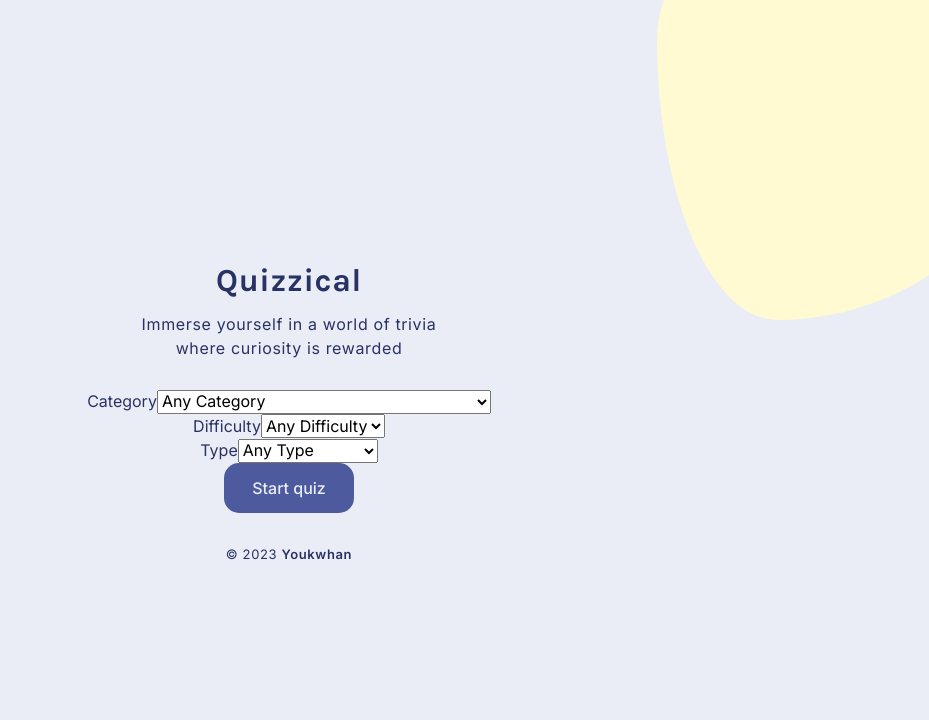
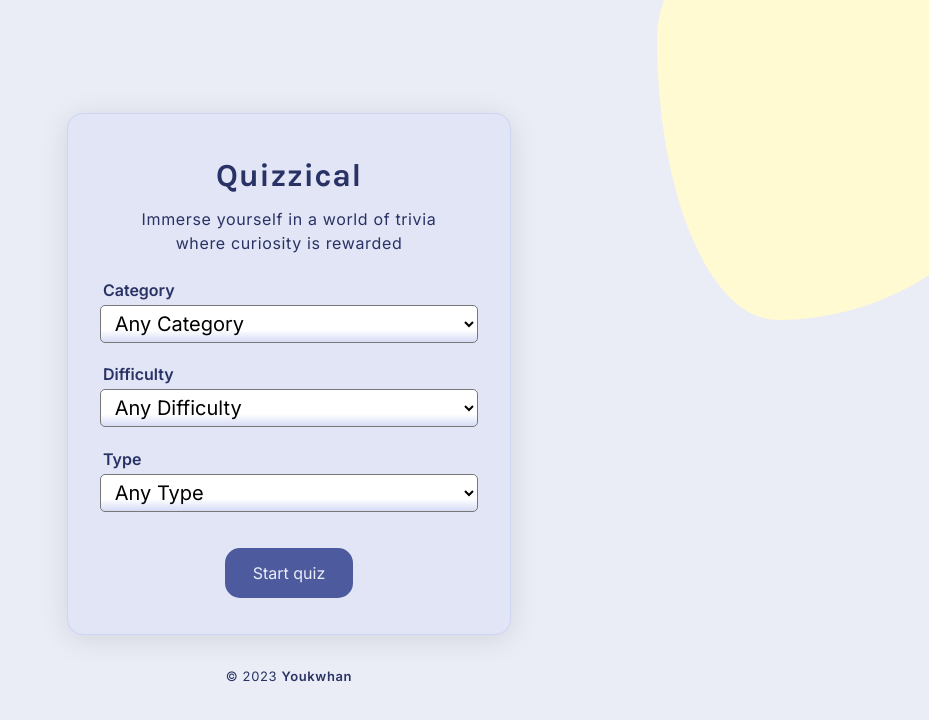
Before and after one commit to Youkwhan/quizzical, a React (Vite) app: page / in a window 1280 px wide. Shown: the top 720 px of the page, without its empty margins (351-1280 px from the left). Built offline with nearby package versions, Linux system fonts and the light colour scheme.

Commit message:
Quizmenu, user inpput css

```diff
--- a/src/App.css
+++ b/src/App.css
@@ -36,8 +36,10 @@
 
 /* footer */
 .footer {
+	position: relative;
 	text-align: center;
 	padding-top: 2em;
+	z-index: 1;
 }
 
 .footer p{
--- a/src/App.jsx
+++ b/src/App.jsx
@@ -14,6 +14,7 @@ function App() {
 	})
 	const [apiError, setApiError] = useState({ show: false, message: "" })
 
+	console.log(formData)
 	function handleFormConfig(e) {
 		const { name, value } = e.target
 		setFormData((prevFormData) => ({
--- a/src/components/Quiz.css
+++ b/src/components/Quiz.css
@@ -3,6 +3,10 @@
 	display: flex;
 	flex-direction: column;
 	gap: 2em;
+}
+
+.quiz > h2 {
+	cursor: pointer;
 }
 
 .questionnaire{
@@ -29,6 +33,7 @@
 	font-weight: var(--fw-700);
 	font-size: var(--fs-score);
 	margin: 0 auto;
+	text-decoration: solid underline var(--clr-secondary) 3px;
 }
 
 .check-answers-btn {
--- a/src/components/Quiz.jsx
+++ b/src/components/Quiz.jsx
@@ -16,8 +16,6 @@ function Quiz({ setGame, formData, handleApiError }) {
 	useEffect(() => {
 		fetchTrivia()
 	}, [])
-
-	console.log(triviaData[0])
 
 	// fetch objects
 	async function fetchTrivia() {
@@ -41,7 +39,7 @@ function Quiz({ setGame, formData, handleApiError }) {
 					"An error occurred while trying to get trivia questions. Please try again later."
 				)
 			}
-
+			console.log(data)
 			// randomize our answer choices
 			const triviaArr = data.results.map((item) => ({
 				...item,
@@ -109,7 +107,7 @@ function Quiz({ setGame, formData, handleApiError }) {
 	return (
 		<div className="quiz">
 			{score != null && <Confetti width={width} height={height} />}
-			<h2>Quizzical</h2>
+			<h2 onClick={() => setGame(false)}>Quizzical</h2>
 			<section className="questionnaire">{renderTriviaElements()}</section>
 			<section className="results">
 				{score != null && (
--- a/src/components/QuizMenu.css
+++ b/src/components/QuizMenu.css
@@ -1,5 +1,20 @@
+:root {
+	--select-border: #777;
+	--select-focus: blue;
+	--select-arrow: var(--select-border);
+}
+
 .start-quiz {
 	text-align: center;
+	padding: 1em 2em;
+	/* glassmorphism */
+	/* From https://css.glass */
+	background: rgba(194, 202, 244, 0.23);
+	border-radius: 16px;
+	box-shadow: 0 4px 30px rgba(0, 0, 0, 0.1);
+	backdrop-filter: blur(5px);
+	-webkit-backdrop-filter: blur(5px);
+	border: 1px solid rgba(194, 202, 244, 0.6);
 }
 
 .start-quiz > h1 {
@@ -11,13 +26,56 @@
 .start-quiz__description {
 	font-weight: var(--fw-400);
 	font-size: var(--fs-regular);
-	margin-bottom: 29px;
+	margin-bottom: 20px;
+}
+
+.api-error {
+
+}
+
+.form-config {
+	/* border: 1px solid red; */
+	display: flex;
+	flex-direction: column;
+	gap: 1rem;
+}
+
+.form-field {
+	font-weight: var(--fw-500);
+	font-size: var(--fs-regular);
+}
+
+.form-field > label {
+	display: block;
+	text-align: start;
+	padding: 0.2em;
+	font-weight: var(--fw-700);
+}
+
+.form-field > select {
+	/* appearance: none; */
+	cursor: pointer;
+	outline: none;
+
+	width: 100%;
+	min-width: 15ch;
+	max-width: 30ch;
+
+	padding: 0.25em 0.5em;
+	margin: 0;
+
+	font-size: 1.25rem;
+	line-height: 1.1;
+
+	background-color: #fff;
+	background-image: linear-gradient(to top, #d6dbf5, #fff 33%);
+	border: 1px solid var(--select-border);
+	border-radius: 0.25em;
+
 }
 
 .start-quiz__btn {
-	font-weight: var(--fw-500);
-	font-size: var(--fs-regular);
-
 	border-radius: 15px;
 	padding: 1em 1.75em;
+	margin: 20px auto;
 }
```
